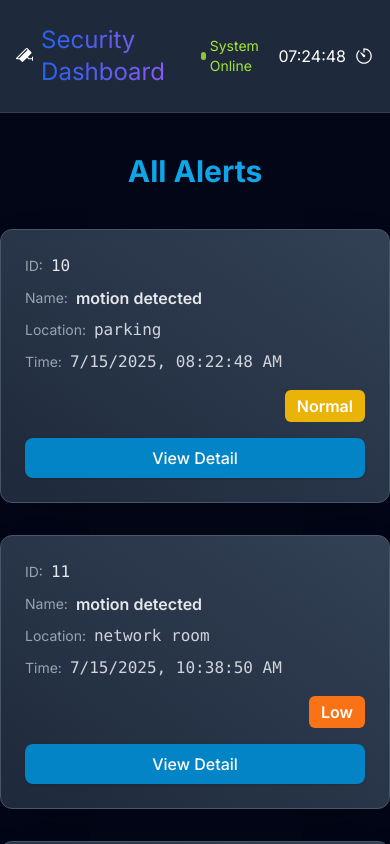
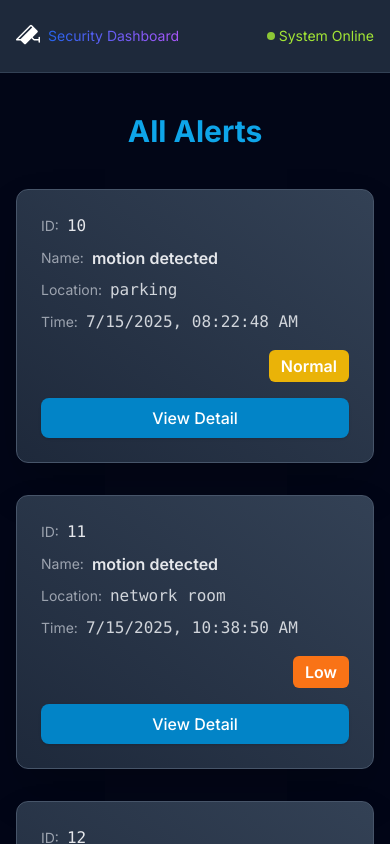
Before and after one commit to hasanashrafi/camera-dashboard, a Next.js app: page /alerts in a window 390 px wide. Shown: the top 844 px of the page. Built offline with nearby package versions, Linux system fonts and the light colour scheme.

Commit message:
Update layout and styling in AlertsPage and AlertDetailPage for improved responsiveness and visual consistency

```diff
--- a/src/app/alerts/page.js
+++ b/src/app/alerts/page.js
@@ -12,7 +12,7 @@ function AlertsPage() {
   };
 
   return (
-    <div className="min-h-screen flex flex-col items-center justify-start py-10 bg-slate-950">
+    <div className="min-h-screen p-4 flex flex-col items-center justify-start py-10 bg-slate-950">
       <h2 className="text-3xl font-bold mb-10 text-sky-500 text-center">All Alerts</h2>
       <div className="w-full max-w-3xl flex flex-col gap-8">
         {alerts.map(alert => (
--- a/src/components/AlertDetailPage.js
+++ b/src/components/AlertDetailPage.js
@@ -11,7 +11,7 @@ function AlertDetailPage({ alert }) {
 
     return (
         <div className="  flex items-center justify-center  p-6 h-screen ">
-            <div className='w-1/2 p-5 mx-auto  rounded-xl bg-gradient-to-tr from-[#1e293b] to-[#334155] shadow-2xl border border-[#475569]'>
+            <div className='w-full md:w-1/2 p-5 mx-auto  rounded-xl bg-gradient-to-tr from-[#1e293b] to-[#334155] shadow-2xl border border-[#475569]'>
                 <h2 className="text-2xl font-bold mb-6 text-sky-500 text-center">Alert Detail</h2>
                 <div className="flex flex-col gap-4">
                     <div className="flex items-center justify-between">
--- a/src/layout/Layout.js
+++ b/src/layout/Layout.js
@@ -32,7 +32,9 @@ function Layout({ children }) {
               <div className='max-w-7xl mx-auto px-4 py-6 flex items-center justify-between'>
               <div className='flex items-center gap-x-2'>
                     <PiSecurityCameraFill className='size-6 ' />
-                    <p className='text-2xl bg-gradient-to-r from-blue-600 to-purple-500 bg-clip-text text-transparent'>Security Dashboard</p>
+                    <p className='text-sm md:text-2xl bg-gradient-to-r from-blue-600 to-purple-500 bg-clip-text text-transparent'>
+                    Security Dashboard
+                    </p>
 
                 </div>
                 <div className='flex items-center  gap-x-4'>
@@ -40,7 +42,7 @@ function Layout({ children }) {
                         <span className='inline-block rounded-full size-2 bg-lime-400 animate-pulse'></span>
                         <p className='text-lime-400'>System Online</p>
                     </div>
-                    <p className='flex items-center gap-x-2'>
+                    <p className='hidden md:flex items-center gap-x-2'>
                         {currentTime}
                         <IoIosTimer className='size-5' />
                     </p>
```
